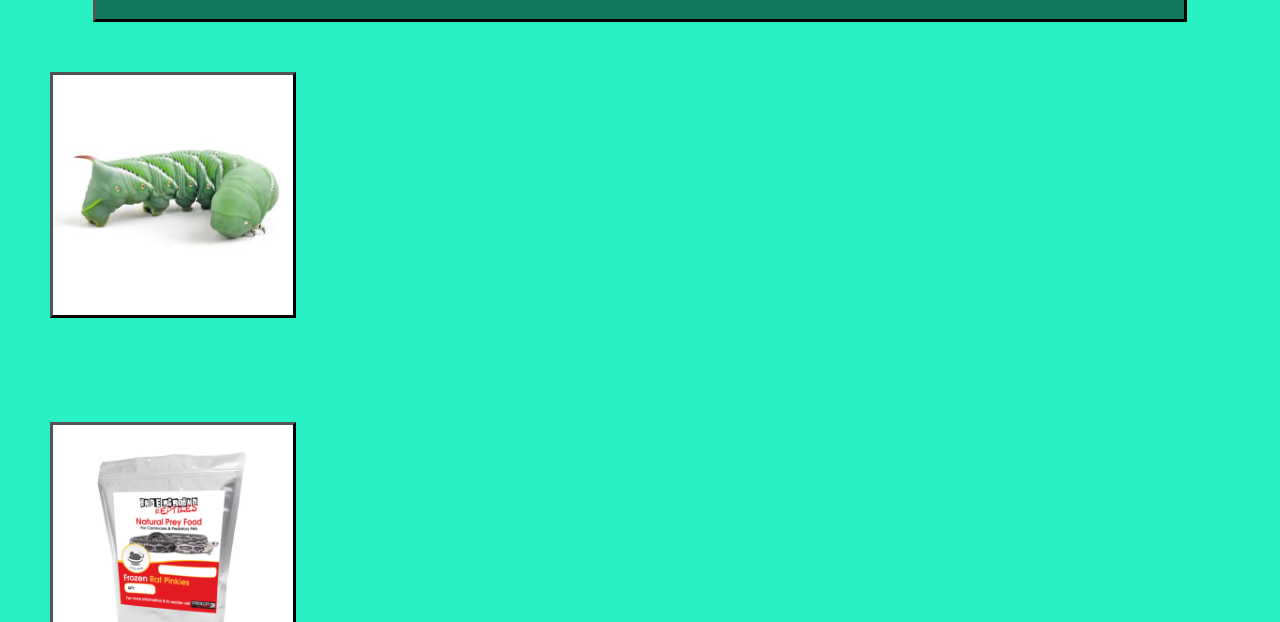
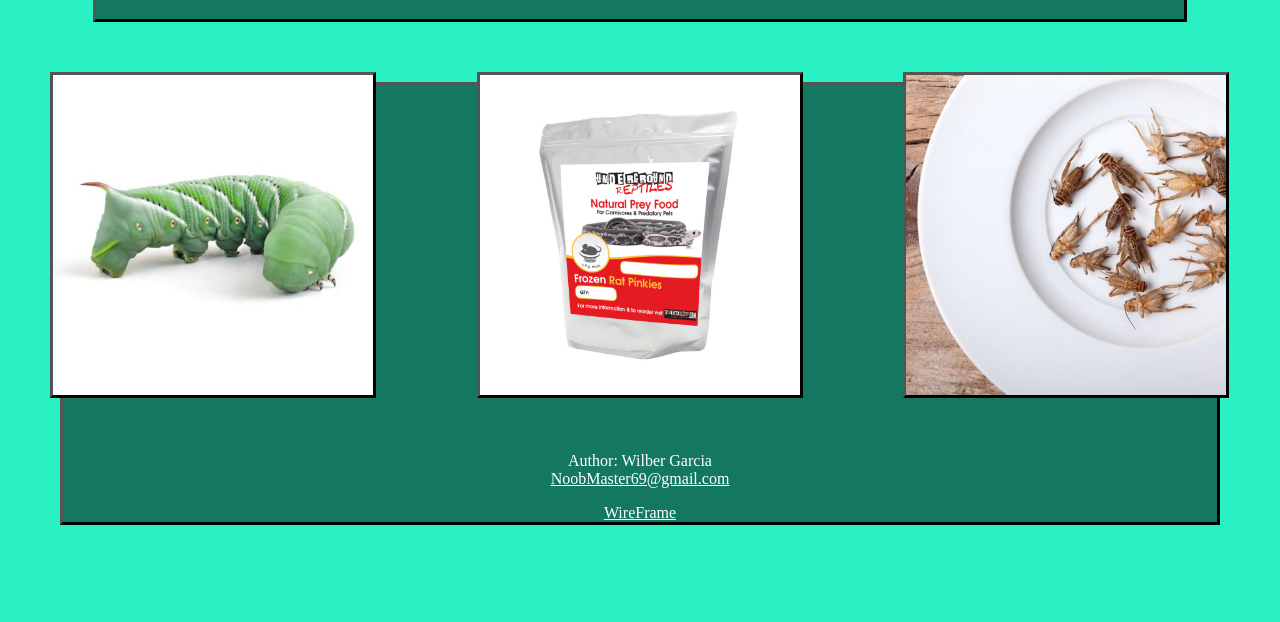
Before and after one commit to Wilberg675/HomeOfThemAll.github.io, a plain HTML site: page HomeOfThemAll5page.html in a window 1280 px wide. Shown: the part 178-800 px from the top of the page. Drawn offline with Linux system fonts and the light colour scheme.

Commit message:
Add files via upload

```diff
--- a/HomeOfThemAll5page.html
+++ b/HomeOfThemAll5page.html
@@ -5,10 +5,14 @@
 <title>HomeOfThemAll</title>
 	<style>
 
-		.page{
-			min-height: 100%;
-			background-color: red;
-		}
+
+
+		.column {
+  float: left;
+  width: 33.33%;
+  padding: 0px;
+}
+
 		.topnav {
   overflow: hidden;
   background-color: rgba(0,0,0, 0.5);
@@ -78,17 +82,17 @@
 
 		.container {
   position: relative;
-  width: 25%;
+  width: 100%;
 }
 		.container2 {
   position: relative;
 
-  width: 25%;
+  width: 100%;
 }
 .container3 {
   position: relative;
 
-  width: 25%;
+  width: 100%;
 }
 .image {
   display: block;
@@ -184,6 +188,7 @@
 	</div>
 	</center>
 
+	<div class="column">
 	<div class="container">
 	<a href="">
 		<img class="pic" src="pics/hornworms-for-sale-510x510.jpg"  >
@@ -192,8 +197,11 @@
 		</a>
 	</div>
 		</div>
+	</div>
+
+	<div class="column">
 	<div class="container2">
-		<a>
+		<a href="">
 		<img class="pic" src="pics/5-rat-pinkies-1024.jpg" >
 			<div class="overlay1">
 			<div class="text"> animal2 $TBD</div>
@@ -203,7 +211,9 @@
 
 
 	</div>
+	</div>
 
+	<div class="column">
 	<div class="container3">
 	<a href="">
 
@@ -213,6 +223,7 @@
 		</div>
 	</a>
 		</div>
+	</div>
 	<center>
 
 	<footer>
```
